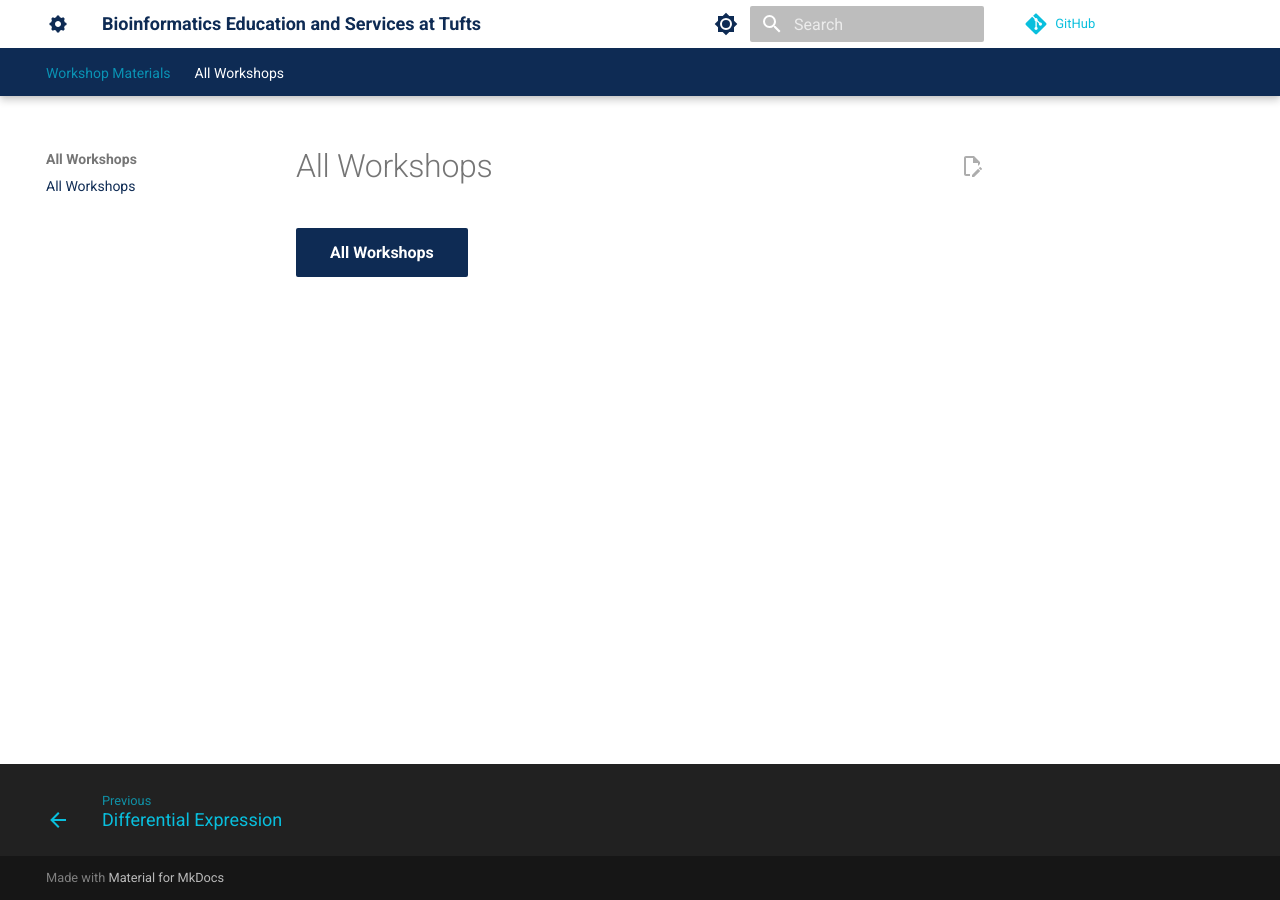
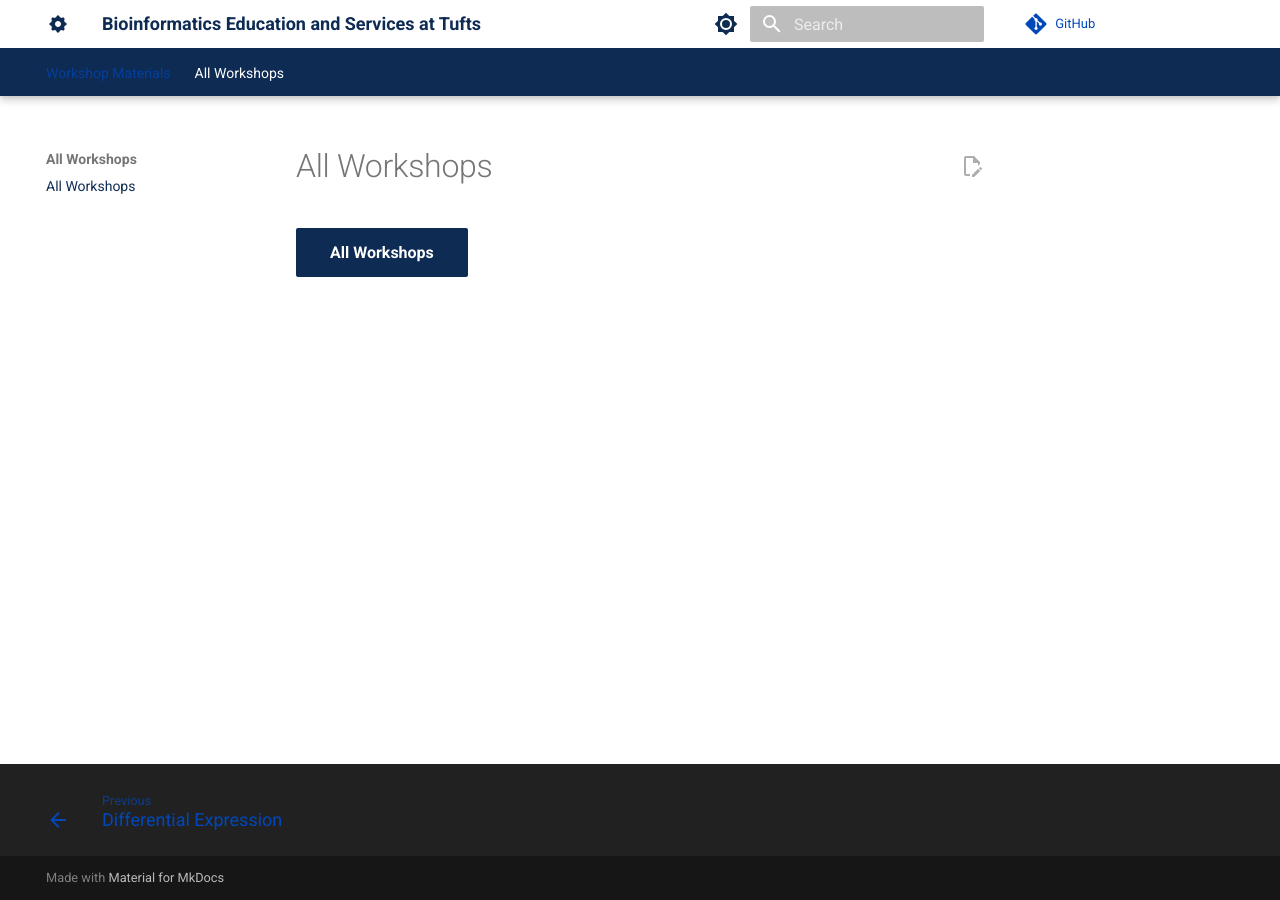
Before and after one commit to best-tufts/intro_to_single_cell_rnaseq, an MkDocs documentation site: the page built from docs/index.md, in a window 1280 px wide. Built offline with MkDocs 1.6.1 and Material for MkDocs 9.7.7, drawn with Linux system fonts in a browser that asks for light colours; comment, search, counter and statistics services are not loaded.

Commit message:
schedule

```diff
--- a/docs/stylesheets/extra.css
+++ b/docs/stylesheets/extra.css
@@ -10,8 +10,8 @@
     font-weight: bold;
 }
 a:link {
-    color: #09bfdd;
+    color: #0048ba;
 }
 .md-content {
-  --md-typeset-a-color: #09bfdd;
+  --md-typeset-a-color: #0048ba;
 }
```
